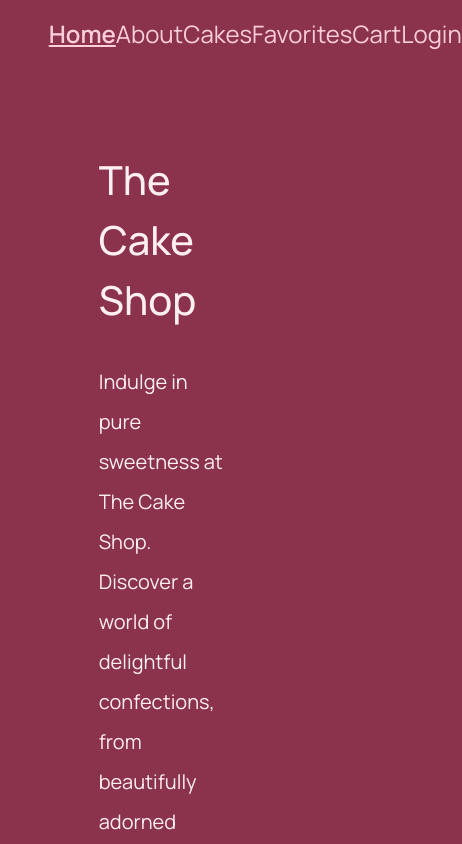
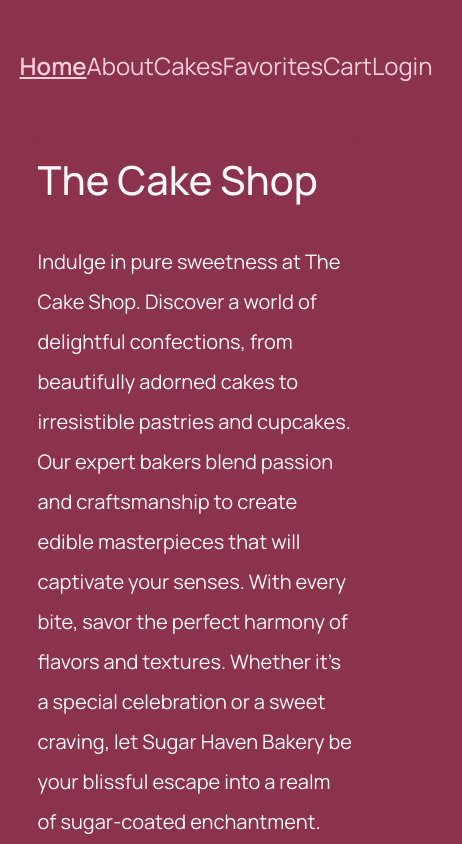
Before and after one commit to LuluLalaJ/cake_shop_frontend, a React (Create React App) app: page / in a window 390 px wide. Shown: the top 844 px of the page, 462 px wide, since content can reach past the window. Built offline with nearby package versions, Linux system fonts and the light colour scheme; no server answers.

Commit message:
style home

```diff
--- a/src/components/home/home.css
+++ b/src/components/home/home.css
@@ -1,11 +1,11 @@
 .home-container {
-    margin-top: 3rem;
-    padding: 3rem;
+    margin-top: 2rem;
+    padding: 2rem 1rem;
     border-radius: 4rem;
     min-height: 60vh;
     display: grid;
     grid-template-columns: 1fr 1fr;
-    gap: 8rem;
+    gap: 10rem;
     place-items: center;
     background-color: transparent;
     border: solid var(--color-bg) 2px;
@@ -18,7 +18,7 @@
 
 p {
     line-height: 2;
-    max-width: 45em;
+    max-width: 25rem;
     margin-bottom: 2rem;
     font-size: 1.25rem;
 }
@@ -31,15 +31,19 @@ h1 {
 .img-container {
     display: block;
     position: relative;
+    /* border: solid purple 5px; */
+
 }
 
 .main-img {
     width: 100%;
-    height: 550px;
+    height: 450px;
     position: relative;
     border-radius: 2rem;
     display: block;
     object-fit: cover;
+    /* border: solid green 5px; */
+
 }
 
 .accent-img {
@@ -51,3 +55,40 @@ h1 {
     border-radius: 2rem;
     box-shadow: 10px 10px 10px var(--color-bg);
 }
+
+/* ========= MEDIA QUERIES (MEDIUM DEVICES) ========= */
+@media screen and (max-width: 1024px) {
+    .container.home-container {
+        gap: 1rem;
+        padding: 2rem;
+    }
+
+    .main-img {
+        display: none;
+
+
+    }
+    .accent-img {
+        position: relative;
+        transform: translateX(0);
+        width: 100%;
+    }
+}
+
+/* ========= MEDIA QUERIES (SMALL DEVICES) ========= */
+@media screen and (max-width: 600px) {
+    .container.home-container {
+            margin-top: 2rem;
+            padding: 2rem 1rem;
+            border-radius: 4rem;
+            min-height: 60vh;
+            display: block;
+            background-color: transparent;
+            border: solid var(--color-bg) 2px;
+            transition: var(--transition);
+        }
+
+    .accent-img {
+        display: none;
+    }
+}
--- a/src/components/nav/nav.css
+++ b/src/components/nav/nav.css
@@ -1,5 +1,5 @@
 .nav-container {
-    padding-top: 1rem;
+    padding-top: 3rem;
     font-size: 1.5rem;
     display: flex;
     justify-content: space-between;
--- a/src/index.css
+++ b/src/index.css
@@ -15,10 +15,10 @@
     --color-bg-variant: #b94366;
     --color-primary: #fecfd9;
     --color-primary-variant: #fdbfcc;
-    --color-light: #ffeff2;
+    --color-light: #fdf7f9;
     --color-dark: #33000D;
 
-    --container-width-lg: 75%;
+    --container-width-lg: 80%;
     --container-width-md: 85%;
     --container-width-sm: 90%;
 
@@ -94,3 +94,22 @@ img {
     font-weight: bold;
     text-decoration: underline;
 }
+
+/*=========MEDIA QUERIES=========*/
+
+@media screen and (max-width: 1024px) {
+    .container {
+        width: var(--container-width-md)
+    }
+
+    section {
+        margin-top: 6rem;
+        height: auto;
+    }
+}
+
+@media screen and (max-width: 600px) {
+    .container {
+        width: var(--container-width-sm)
+    }
+}
```
Also changed, not shown: src/components/nav/Nav.jsx (+1 -8 lines).
